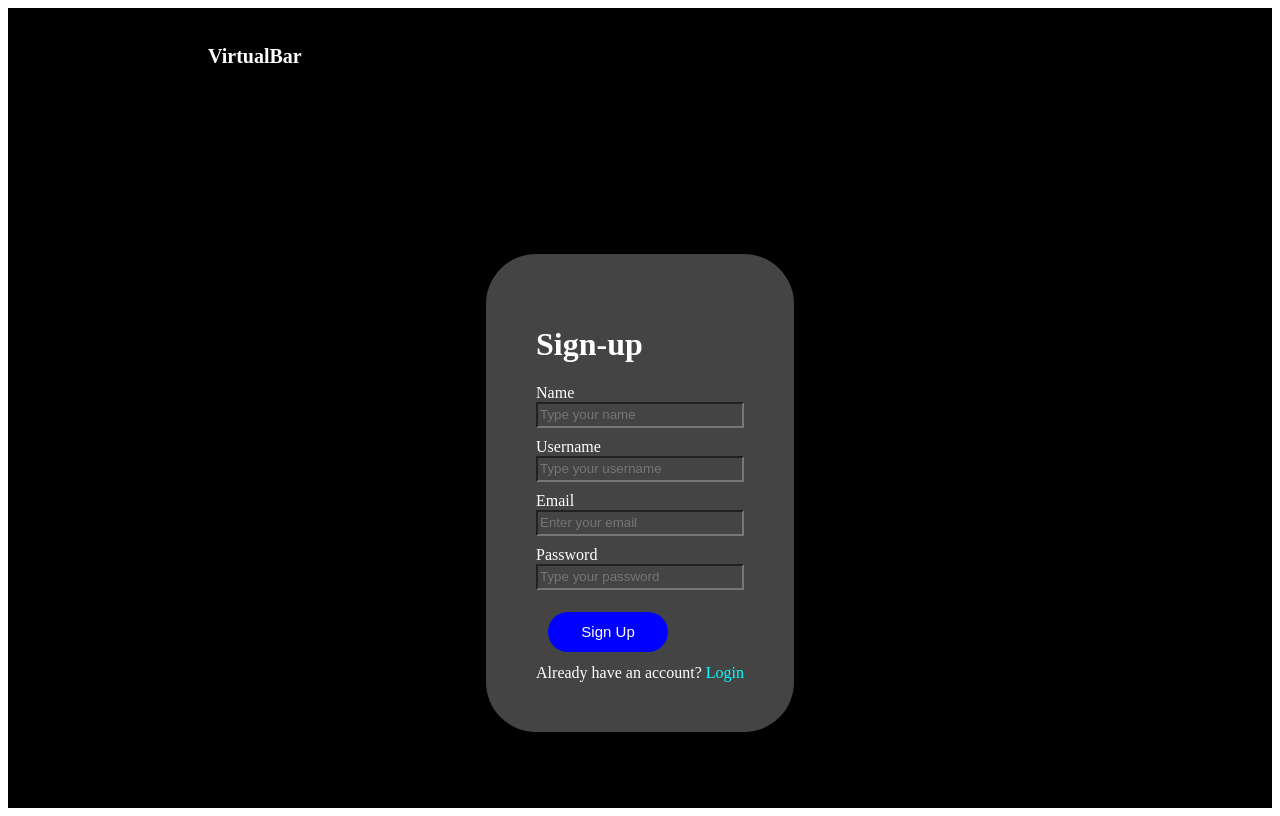
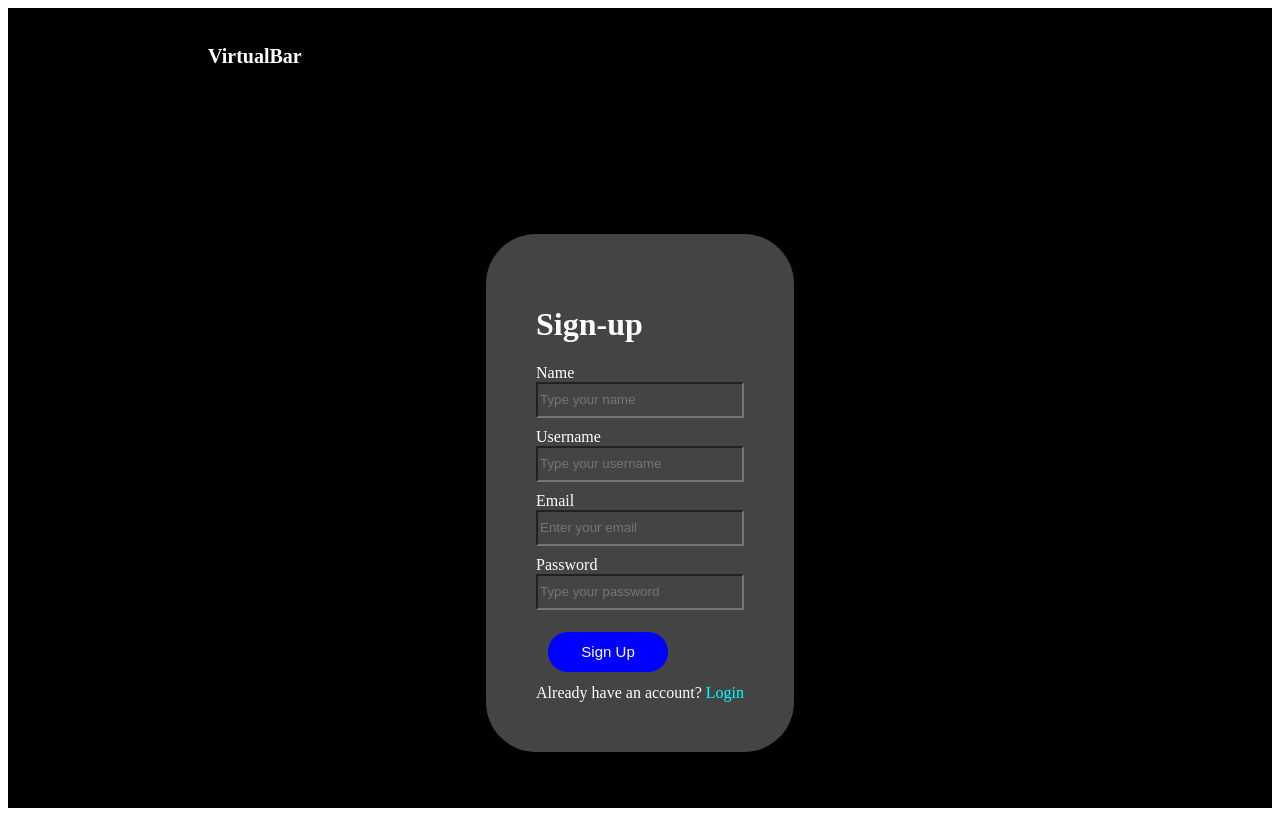
Before and after one commit to omphilejmatsobe/VirtualBar, a Flask app: page /signup in a window 1280 px wide. Run offline with Flask 3, Linux system fonts and the light colour scheme.

Commit message:
Style update

```diff
--- a/static/css/style.css
+++ b/static/css/style.css
@@ -126,7 +126,7 @@ button:hover{
 
 .login form input{
     background: none;
-    height: 20px;
+    height: 30px;
     color: white;
 }
 
```
